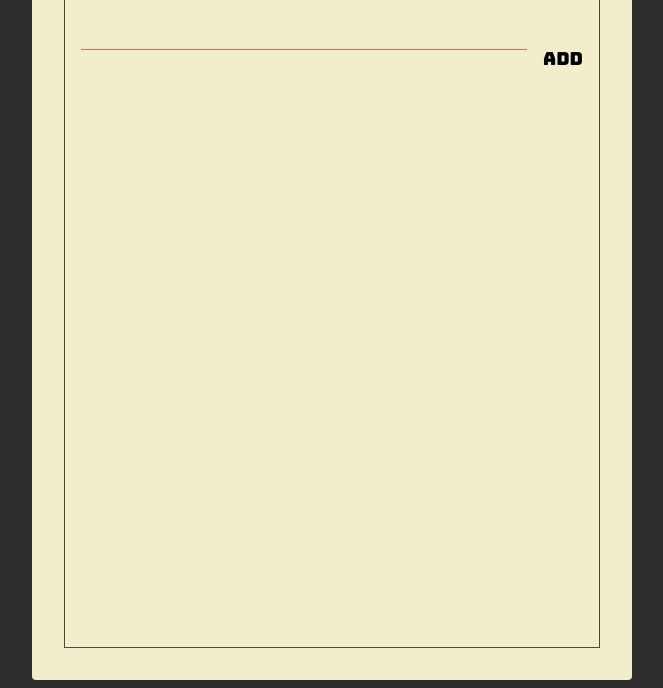
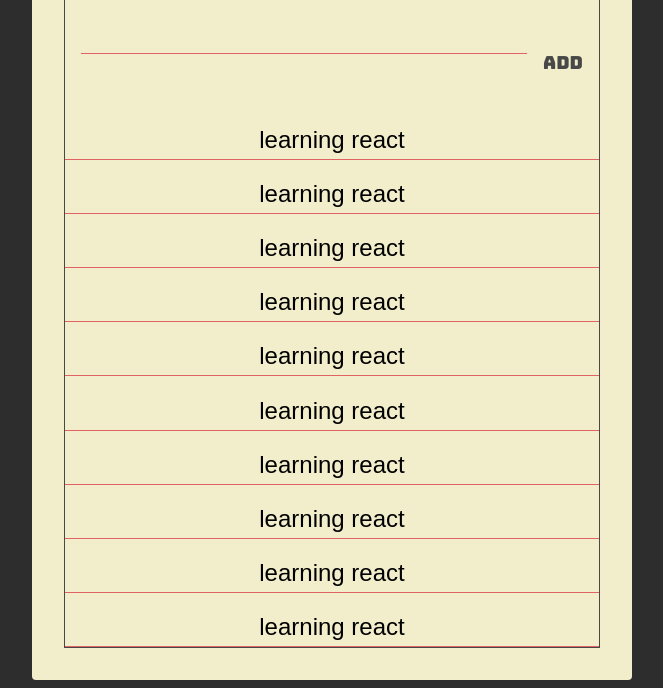
Before and after one commit to edbertlauren/react-course-starter, a website: page index.html in a window 1280 px wide. Shown: the part 128-816 px from the top of the page, without its empty margins (308-971 px from the left). Drawn offline with Linux system fonts and the light colour scheme; a web font is replaced by a local one.

Commit message:
editing button and hardcode todolist text

```diff
--- a/index.html
+++ b/index.html
@@ -15,7 +15,7 @@
     <div class="container">
       <div class="frame">
         <section class="header">
-          <button class="header-btn">Add</button>
+          <button class="header-btn main-black-color">Add</button>
           <h1 class="header-title">Todo List</h1>
           <button class="header-btn main-red-color">Clear</button>
         </section>
@@ -23,8 +23,71 @@
         <section class="add">
           <form class="add-form">
             <input type="text" class="add-input" />
-            <button class="add-btn">Add</button>
+            <button class="add-btn main-black-color">Add</button>
           </form>
+        </section>
+
+        <section class="todos">
+          <div class="todo">
+            <span class="todo-text">learning react</span>
+          </div>
+        </section>
+
+        <section class="todos">
+          <div class="todo">
+            <span class="todo-text">learning react</span>
+          </div>
+        </section>
+
+        <section class="todos">
+          <div class="todo">
+            <span class="todo-text">learning react</span>
+          </div>
+        </section>
+
+        <section class="todos">
+          <div class="todo">
+            <span class="todo-text">learning react</span>
+          </div>
+        </section>
+
+        <section class="todos">
+          <div class="todo">
+            <span class="todo-text">learning react</span>
+          </div>
+        </section>
+
+        <section class="todos">
+          <div class="todo">
+            <span class="todo-text">learning react</span>
+          </div>
+        </section>
+
+        <section class="todos">
+          <div class="todo">
+            <span class="todo-text">learning react</span>
+          </div>
+        </section>
+
+        <section class="todos">
+          <div class="todo">
+            <span class="todo-text">learning react</span>
+          </div>
+        </section>
+
+        <section class="todos">
+          <div class="todo">
+            <span class="todo-text">learning react</span>
+          </div>
+        </section>
+
+        <section class="todos">
+          <div class="todo">
+            <span class="todo-text">learning react</span>
+          </div>
+        </section>
+
+
         </section>
       </div>
     </div>
--- a/style.css
+++ b/style.css
@@ -4,10 +4,15 @@
 
 :root {
   --main-red-color: #e06262;
+  --main-black-color: #484848;
 }
 
 .main-red-color {
   color: var(--main-red-color);
+}
+
+.main-black-color {
+  color: var(--main-black-color);
 }
 
 html {
@@ -41,11 +46,12 @@ body. html {
 }
 
 .frame {
-  border: 1px solid #484848;
+  border: 1px solid var(--main-black-color);
   height: 100%;
 
   display: flex;
   flex-direction: column;
+  justify-content: space-between;
 }
 
 .header {
@@ -56,6 +62,7 @@ body. html {
 .header-title {
   flex: 1;
   text-align: center;
+  color: var(--main-black-color);
 
   font-size: 3.6rem;
   font-family: "Homenaje", sans-serif;
@@ -71,6 +78,13 @@ body. html {
   background: unset;
   border: unset;
   outline: unset;
+}
+
+.header-btn.main-red-color:active {
+  text-shadow: 1px 1px 2px var(--main-red-color);
+}
+.header-btn.main-black-color:active {
+  text-shadow: 1px 1px 2px var(--main-black-color);
 }
 
 .add {
@@ -109,3 +123,33 @@ body. html {
   outline: unset;
   border: unset;
 }
+
+.add-btn.main-black-color:active {
+  text-shadow: 1px 1px 2px var(--main-black-color);
+}
+
+.todos {
+  display: flex;
+  flex-direction: column;
+}
+
+.todo {
+  position: relative;
+
+  flex: 1 0 auto;
+  text-align: center;
+
+  min-height: 34px;
+  margin: 16px 0 0;
+
+  font-family: "Homenaje", sans-serif;
+  font-size: 24px;
+
+  border-bottom: 1px solid var(--main-red-color);
+}
+
+.todo-text {
+  position: absolute;
+  left: 50%;
+  transform: translate(-50%);
+}
```
